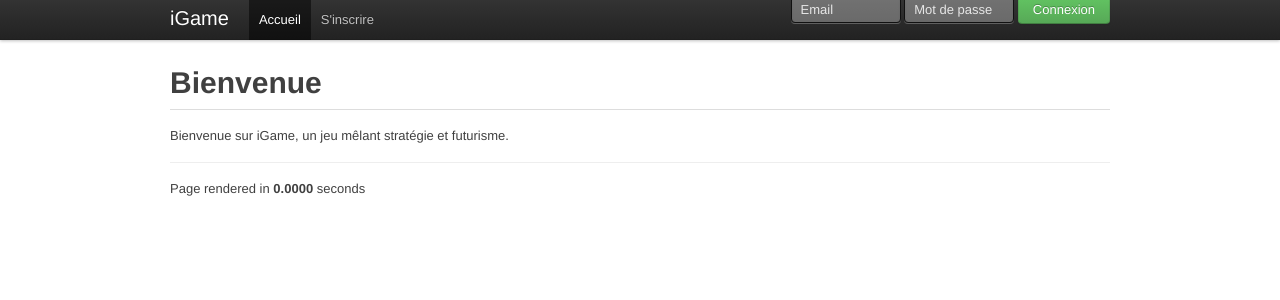
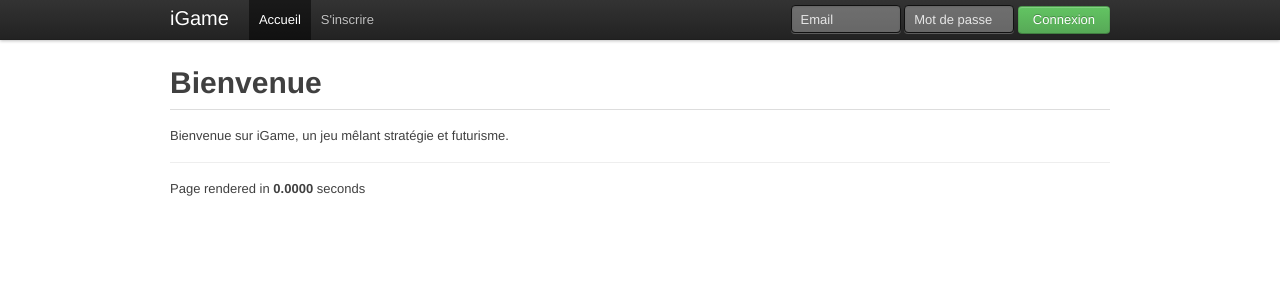
Before and after one commit to Dexyne/igame, a CodeIgniter app: page /index.php/home/index in a window 1280 px wide. Shown: the top 300 px of the page. Run offline with CodeIgniter, Linux system fonts and the light colour scheme; some libraries are stand-ins or nearby versions.

Commit message:
Change property for topbar

```diff
--- a/assets/css/style.css
+++ b/assets/css/style.css
@@ -1,7 +1,3 @@
-.topbar form.pull-right {
-	margin-top: -5px;
-}
-
 .content {
 	margin-top: 65px;
 }
```
